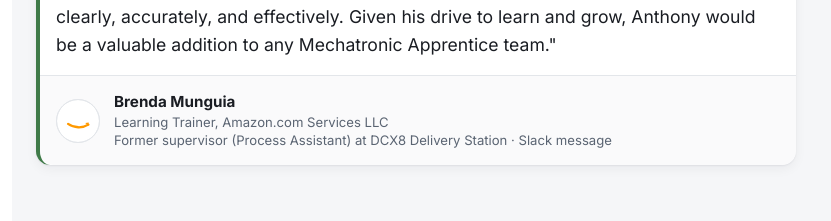
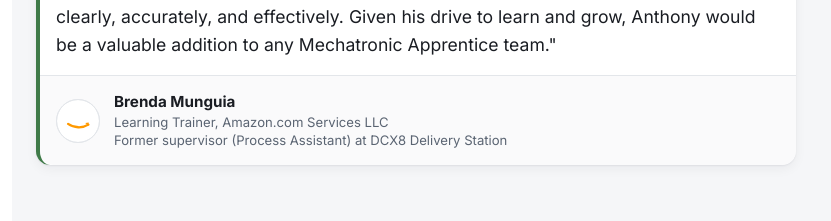
Before and after one commit to annromerk/annromerk.github.io, a React (Vite) app in the folder web/: page / in a window 1280 px wide. Shown: the part 6281-6502 px from the top of the page, without its empty margins (208-1039 px from the left). Built offline with nearby package versions, Linux system fonts and the light colour scheme.

Commit message:
Remove message source label from Brenda recommendation

```diff
--- a/web/src/content/site.ts
+++ b/web/src/content/site.ts
@@ -35,7 +35,7 @@ export const recommendations: Recommendation[] = [
     name: 'Brenda Munguia',
     avatarFallback: 'amazon',
     role: 'Learning Trainer, Amazon.com Services LLC',
-    context: 'Former supervisor (Process Assistant) at DCX8 Delivery Station · Slack message',
+    context: 'Former supervisor (Process Assistant) at DCX8 Delivery Station',
   },
 ];
 
```
